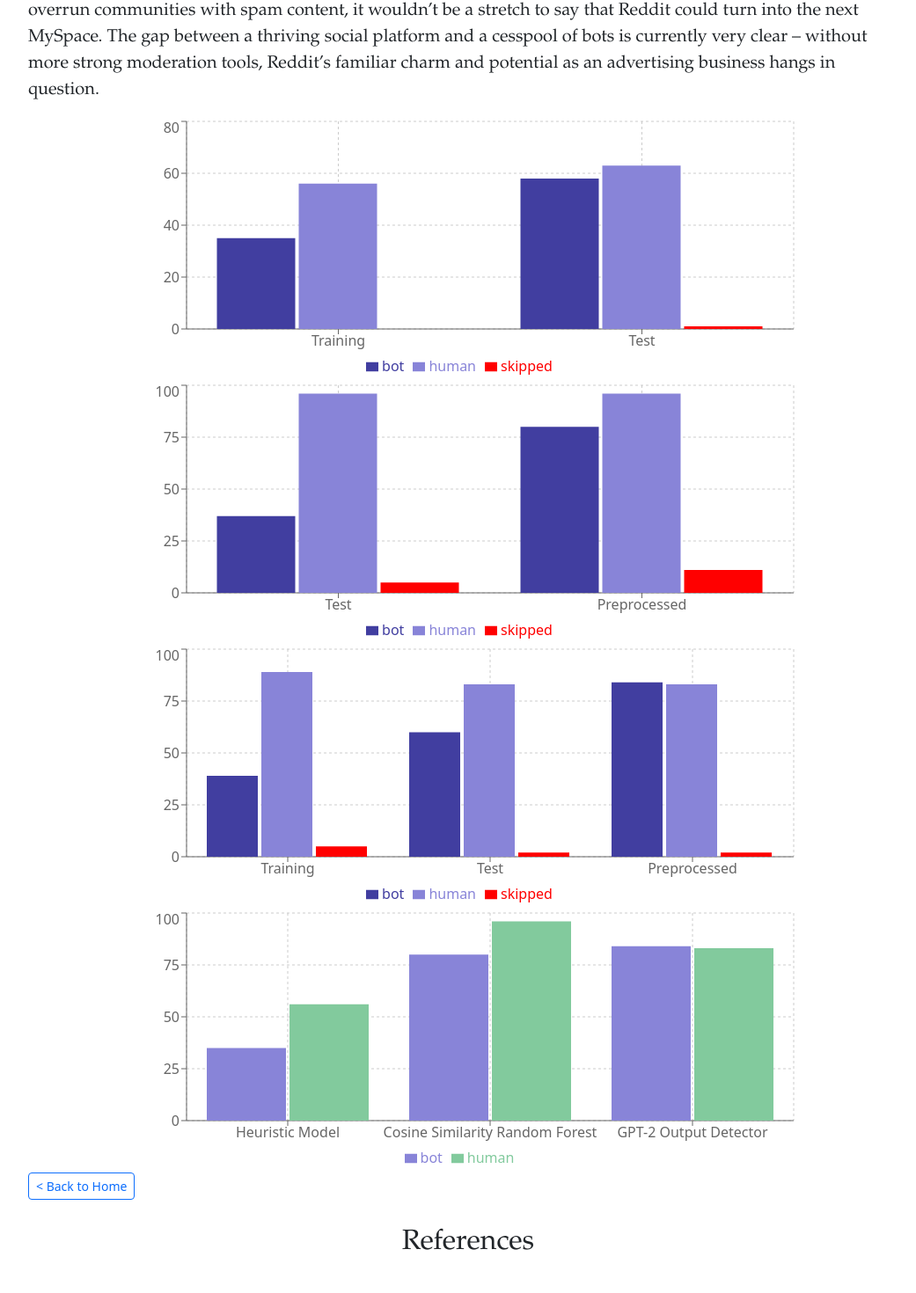
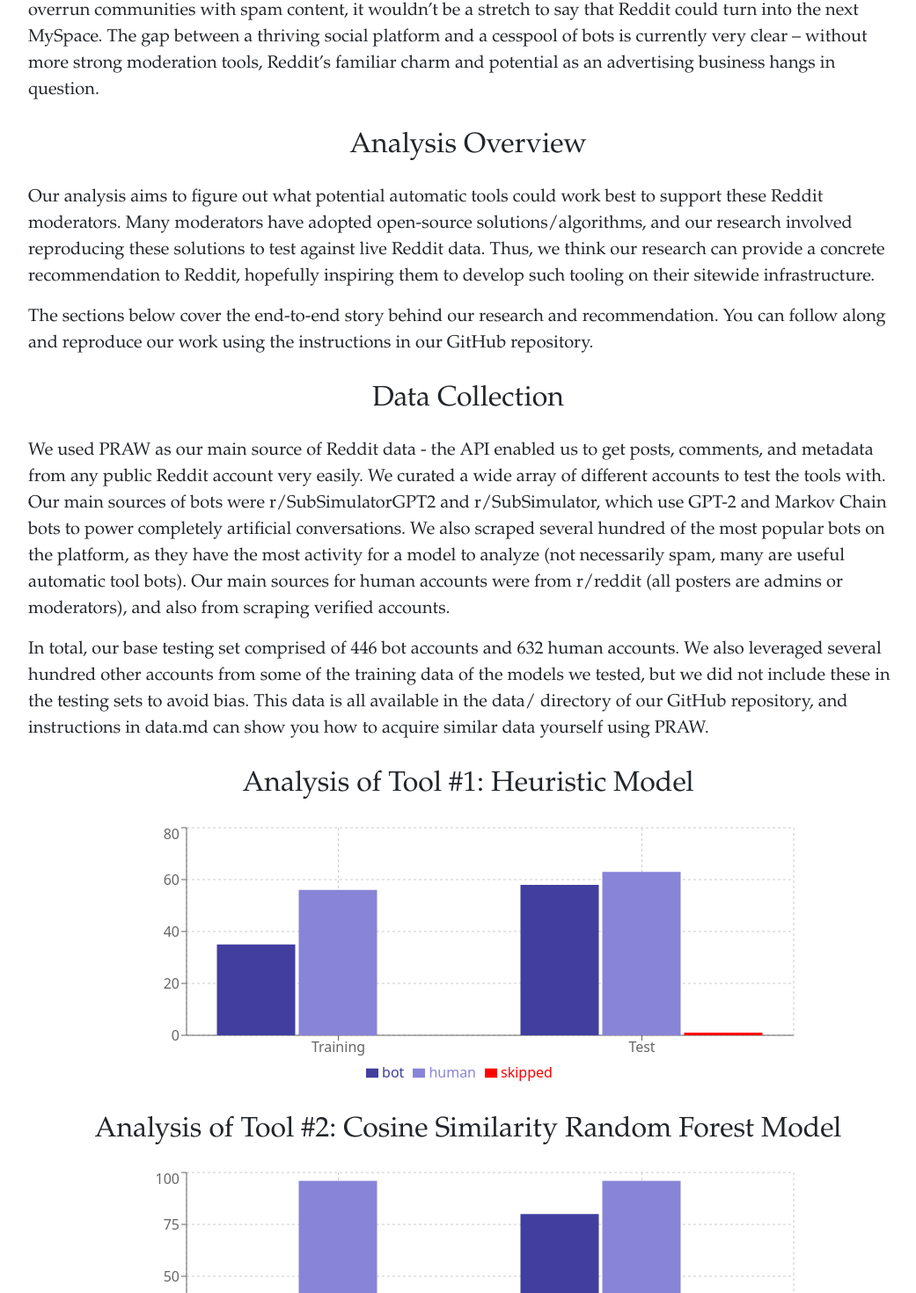
Before and after one commit to tailaiwang/bot-analysis, a React (Vite) app in the folder bot-analysis-react/: page /bot-analysis/analysis in a window 1280 px wide. Shown: the part 1631-3101 px from the top of the page at 88% size, without its empty margins (108-1149 px from the left). Built offline with nearby package versions, Linux system fonts and the light colour scheme.

Commit message:
more writing

```diff
--- a/bot-analysis-react/src/pages/Analysis.tsx
+++ b/bot-analysis-react/src/pages/Analysis.tsx
@@ -41,11 +41,26 @@ const Analysis: React.FC = () => {
               As noted in the State of the Industry section, Reddit’s infrastructure for moderation is laughable compared to other social media platforms. Part of the reason why Meta can churn out Reddit’s annual ad revenue in just 48 hours is because of how well-oiled their moderation is. Advertisers are confident to list their ads on Facebook or Instagram when over 99% of all spam and bot content on the platforms are pulled down by automated filters before a user reports them.
             </p>
             <p className='lead content-paragraph'>
-              For Reddit to succeed in the advertising business, they need to build trust with its users and advertisers and ensure that minimal toxic/spam content is present on the platform. This trust has become harder to build with the rise of more sophisticated bots, namely those powered by Large Language Models. At one point in 2023, LLM-generated content on social platforms was increasing by 100% month-over-month.
+              For Reddit to succeed in the advertising business, they need to build trust with its users and advertisers and ensure that minimal toxic/spam content is present on the platform. This trust has become harder to build with the rise of more sophisticated bots, namely those powered by Large Language Models, which have fooled spam filters due to their human-like text.
             </p>
             <p className='lead content-paragraph'>
               These trends have led investors and Reddit community members to become very worried for the platform. If bots overrun communities with spam content, it wouldn’t be a stretch to say that Reddit could turn into the next MySpace. The gap between a thriving social platform and a cesspool of bots is currently very clear – without more strong moderation tools, Reddit’s familiar charm and potential as an advertising business hangs in question.
             </p>
+            <h2 className="content-subtitle text-center mb-4">Analysis Overview</h2>
+            <p className='lead content-paragraph'>
+              Our analysis aims to figure out what potential automatic tools could work best to support these Reddit moderators. Many moderators have adopted open-source solutions/algorithms, and our research involved reproducing these solutions to test against live Reddit data. Thus, we think our research can provide a concrete recommendation to Reddit, hopefully inspiring them to develop such tooling on their sitewide infrastructure.
+            </p>
+            <p className='lead content-paragraph'>
+              The sections below cover the end-to-end story behind our research and recommendation. You can follow along and reproduce our work using the instructions in our GitHub repository.
+            </p>
+            <h2 className="content-subtitle text-center mb-4">Data Collection</h2>
+            <p className='lead content-paragraph'>
+              We used PRAW as our main source of Reddit data - the API enabled us to get posts, comments, and metadata from any public Reddit account very easily. We curated a wide array of different accounts to test the tools with. Our main sources of bots were r/SubSimulatorGPT2 and r/SubSimulator, which use GPT-2 and Markov Chain bots to power completely artificial conversations. We also scraped several hundred of the most popular bots on the platform, as they have the most activity for a model to analyze (not necessarily spam, many are useful automatic tool bots). Our main sources for human accounts were from r/reddit (all posters are admins or moderators), and also from scraping verified accounts.
+            </p>
+            <p className='lead content-paragraph'>
+              In total, our base testing set comprised of 446 bot accounts and 632 human accounts. We also leveraged several hundred other accounts from some of the training data of the models we tested, but we did not include these in the testing sets to avoid bias. This data is all available in the data/ directory of our GitHub repository, and instructions in data.md can show you how to acquire similar data yourself using PRAW.
+            </p>
+            <h2 className="content-subtitle text-center mb-4">Analysis of Tool #1: Heuristic Model</h2>
             <div style={{ display: 'flex', justifyContent: 'center', alignItems: 'center', height: '100%' }}>
               <BarChart
                 width={800}
@@ -68,6 +83,7 @@ const Analysis: React.FC = () => {
                 <Bar dataKey="skipped" fill="#FF0000" activeBar={<Rectangle fill="gold" stroke="purple" />} />
               </BarChart>
             </div>
+            <h2 className="content-subtitle text-center mb-4">Analysis of Tool #2: Cosine Similarity Random Forest Model</h2>
             <div style={{ display: 'flex', justifyContent: 'center', alignItems: 'center', height: '100%' }}>
               <BarChart
                 width={800}
@@ -90,6 +106,7 @@ const Analysis: React.FC = () => {
                 <Bar dataKey="skipped" fill="#FF0000" activeBar={<Rectangle fill="gold" stroke="purple" />} />
               </BarChart>
             </div>
+            <h2 className="content-subtitle text-center mb-4">Analysis of Tool #3: OpenAI GPT-2 Output Detector</h2>
             <div style={{ display: 'flex', justifyContent: 'center', alignItems: 'center', height: '100%' }}>
               <BarChart
                 width={800}
@@ -112,6 +129,7 @@ const Analysis: React.FC = () => {
                 <Bar dataKey="skipped" fill="#FF0000" activeBar={<Rectangle fill="gold" stroke="purple" />} />
               </BarChart>
             </div>
+            <h2 className="content-subtitle text-center mb-4">Results Summary & Recommendation</h2>
             <div style={{ display: 'flex', justifyContent: 'center', alignItems: 'center', height: '100%' }}>
               <BarChart
                 width={800}
```
